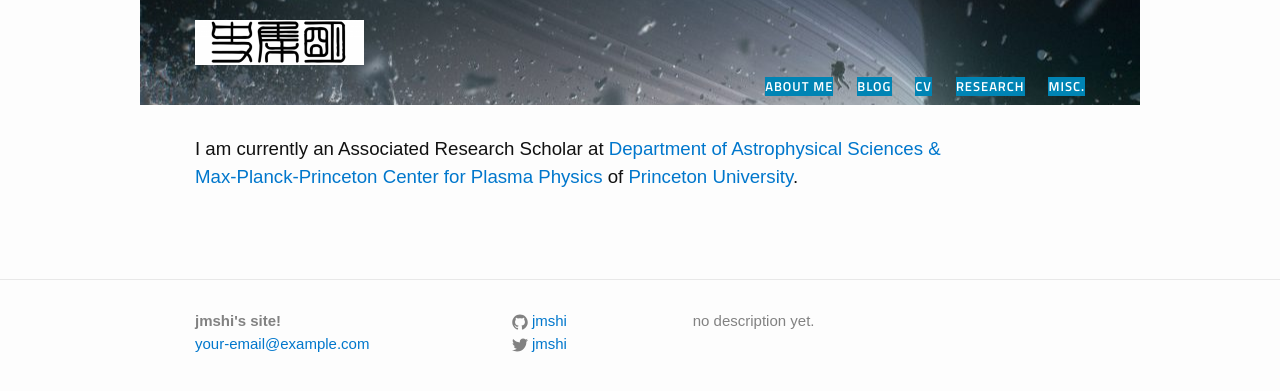
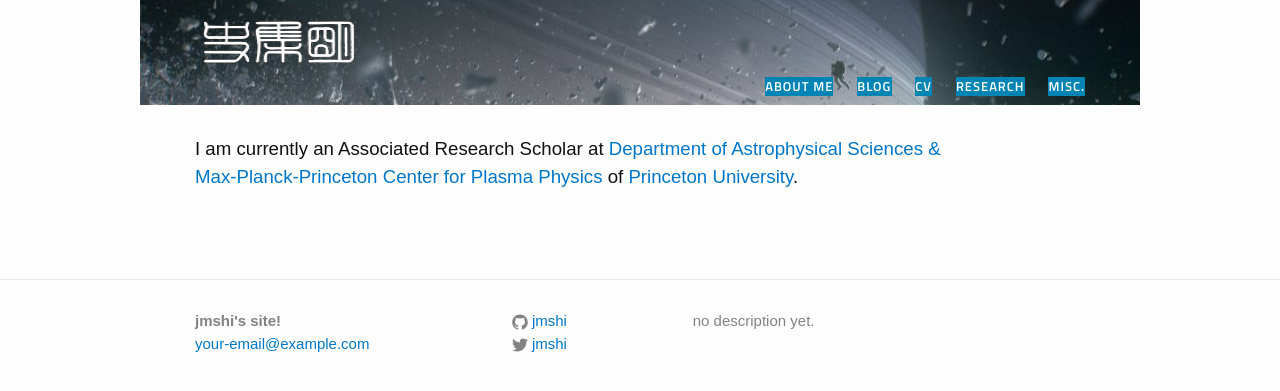
Before and after one commit to jmshi/jmshi.github.io, a Jekyll site: the page built from index.md, in a window 1280 px wide. Shown: the top 391 px of the page. Built offline with Jekyll 4.4.1, drawn with Linux system fonts in a browser that asks for light colours.

Commit message:
Update header.html

```diff
--- a/_includes/header.html
+++ b/_includes/header.html
@@ -6,7 +6,7 @@
 -->
  <div class="logo-tag">
   <a href="{{site.baseurl}}/"><a href="https://jmshi.github.io/" class="custom-logo-link" rel="home" itemprop="url">
-  <img width="169" height="45" src="/assets/cropped-27f730b8e0a24e06b9c6e32d8d841097-e1475432294367.png"
+  <img width="169" height="45" src="/assets/logo.png"
   class="custom-logo" alt="Ji-Ming Shi" itemprop="logo" /></a></a>
  </div>
 
```
